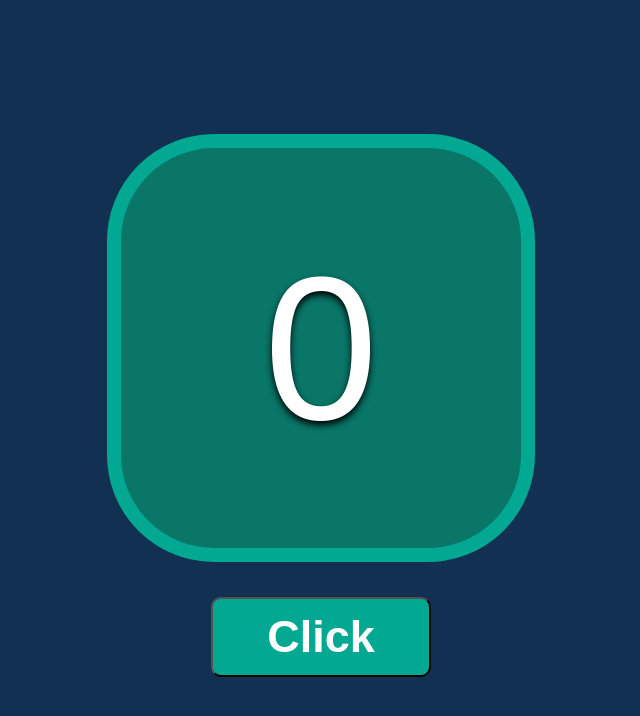
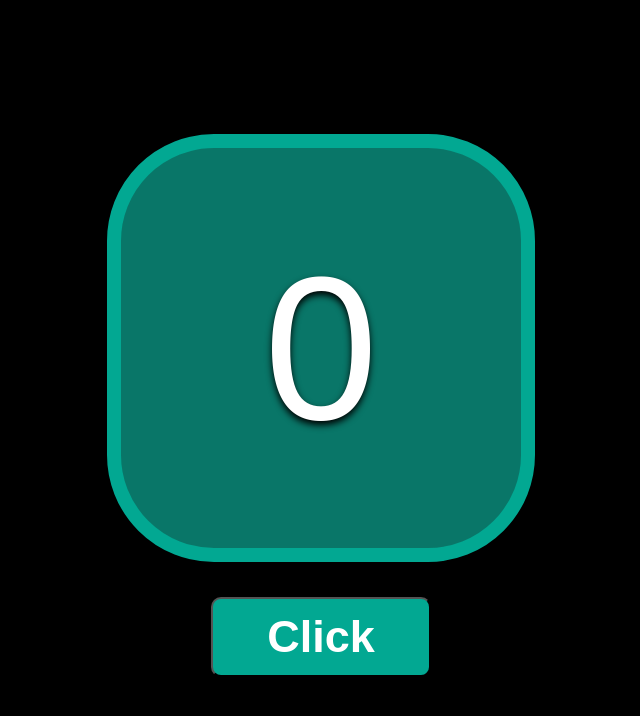
Before and after one commit to snetreMD/Projects, a plain HTML site: page index.html in a window 1280 px wide. Shown: the whole page, without its empty margins (319-959 px from the left). Drawn offline with Linux system fonts and the light colour scheme.

Commit message:
Change Background-Color

```diff
--- a/style.css
+++ b/style.css
@@ -1,5 +1,5 @@
 html {
-  --background-color:#123051;
+  --background-color:#000000;
   --light-green: #02A892;
   --dark-green: #097668;
 }
```
